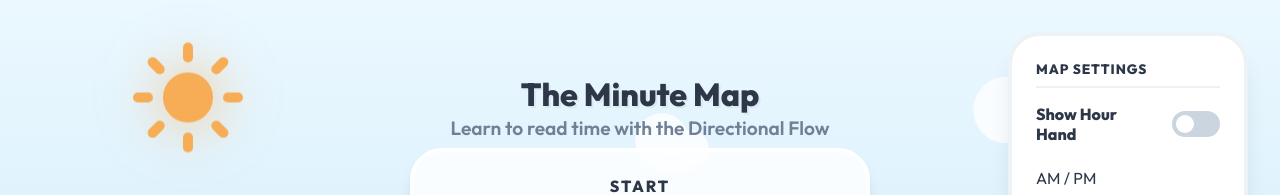
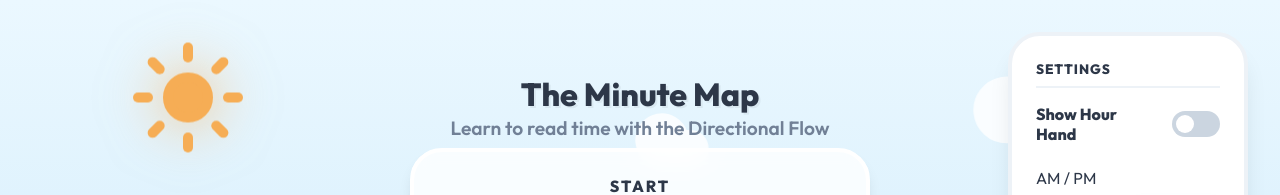
Before and after one commit to Mistrysun/The-Minute-Map, a React (Vite) app: page / in a window 1280 px wide. Shown: the top 195 px of the page. Built offline with nearby package versions, Linux system fonts and the light colour scheme.

Commit message:
minor changes

```diff
--- a/src/App.jsx
+++ b/src/App.jsx
@@ -255,7 +255,7 @@ function App() {
           <X size={24} />
         </button>
         <div className="settings-header">
-          Map Settings
+          Settings
           {gameType !== 'none' && <span style={{ fontSize: '0.6rem', color: '#FF6B6B', display: 'block', textTransform: 'none', marginTop: '4px' }}>Locked during Mission</span>}
         </div>
 
```
